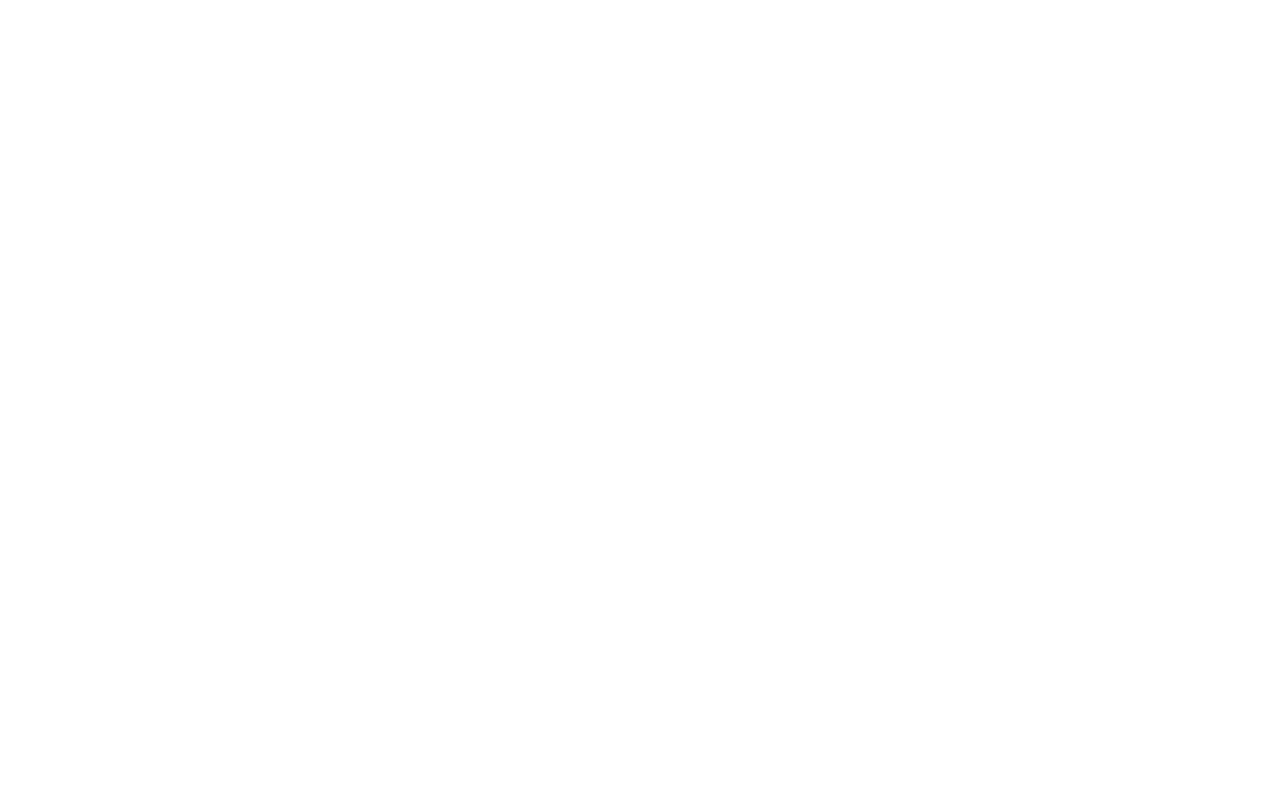
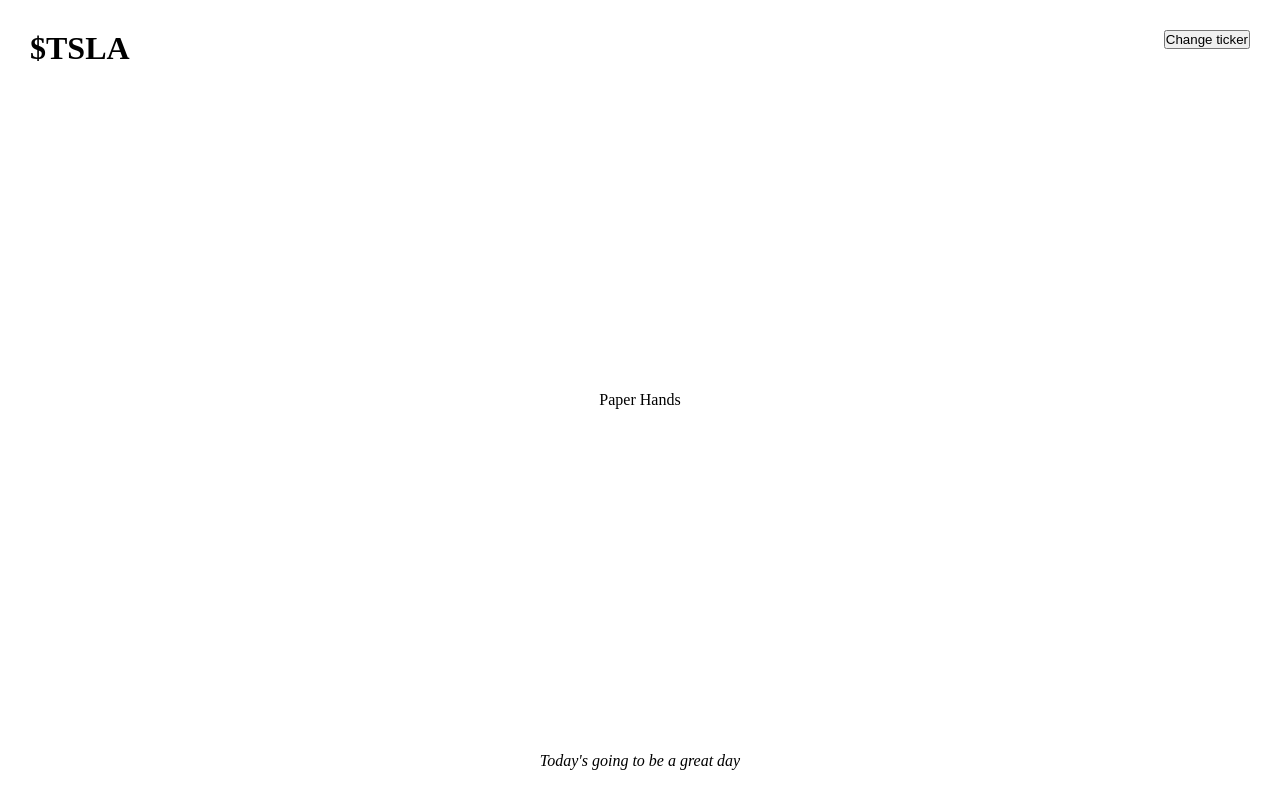
Before and after one commit to aynavbar/stonks, a Svelte app: page / in a window 1280 px wide. Built offline with nearby package versions, Linux system fonts and the light colour scheme.

Commit message:
adds basic interface

```diff
--- a/src/App.svelte
+++ b/src/App.svelte
@@ -0,0 +1,39 @@
+<main>
+    <div class="ticker-container"><h1>$TSLA</h1></div>
+    <div class="change-ticker-button-container"><button>Change ticker</button></div>
+    <div><p class="sentiment-text" id="sentiment-text">Paper Hands</p></div>
+    <div class="mocking-text"><p><i>Today's going to be a great day</i></p></div>
+</main>
+
+<style>
+    main {
+        height: 100vh;
+        display: flex;
+        flex-direction: column;
+        align-items: center;
+        justify-content: center;
+    }
+
+    .ticker-container, .change-ticker-button-container {
+        padding: 30px;
+        position: absolute;
+        top: 0;
+    }
+
+    .ticker-container {
+        left: 0;
+    }
+
+    .change-ticker-button-container {
+        right: 0;
+    }
+
+    p {
+        padding-block: 20px;
+    }
+
+    .mocking-text {
+        position: absolute;
+        bottom: 10px;
+    }
+</style>
--- a/src/app.css
+++ b/src/app.css
@@ -0,0 +1,5 @@
+* {
+    margin: 0;
+    padding: 0;
+    box-sizing: border-box;
+}
```
